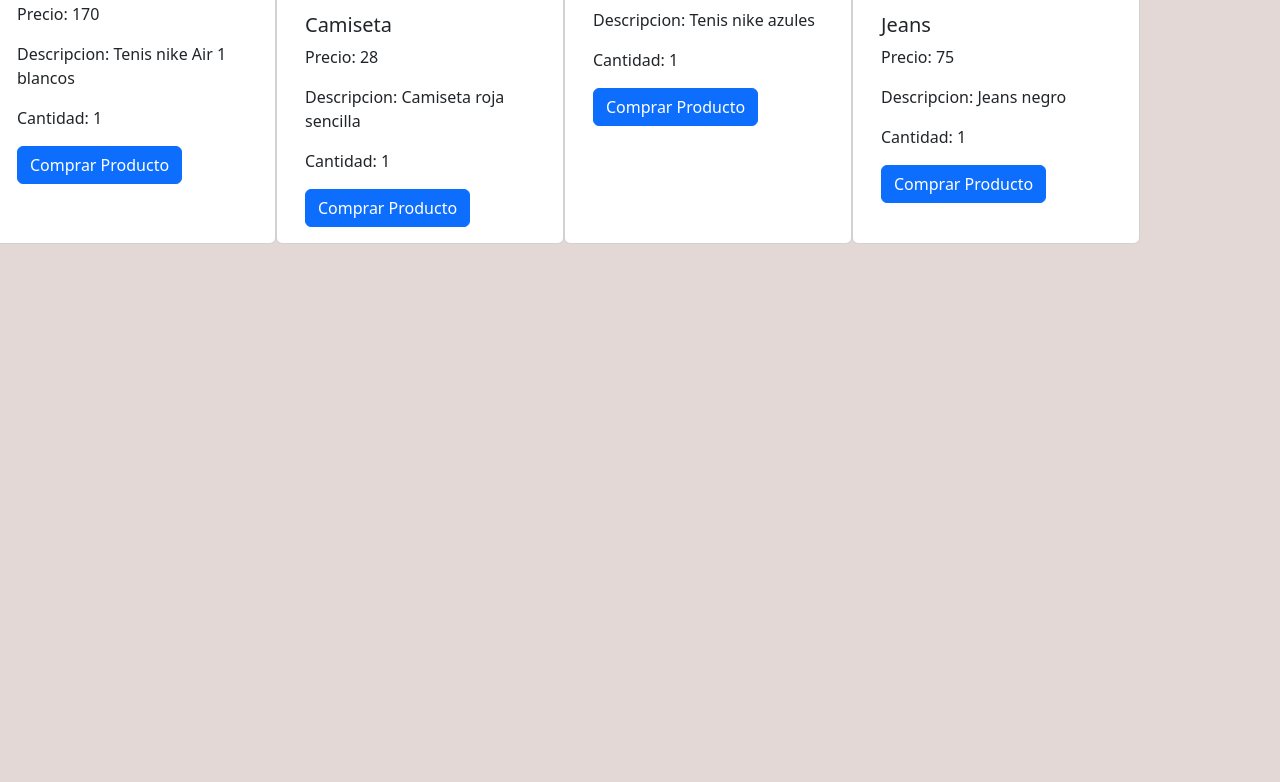
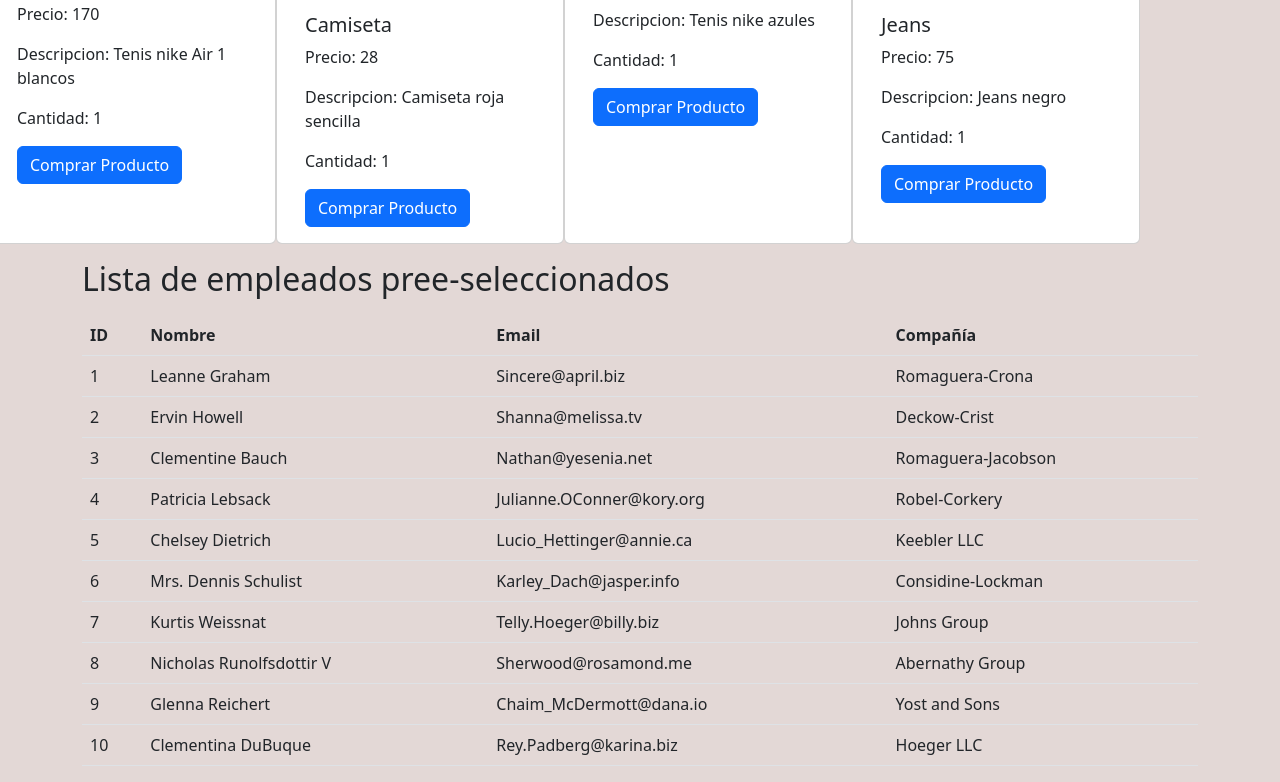
Before and after one commit to cudriz/proyecto-final, a website: page index.html in a window 1280 px wide. Shown: the part 563-1345 px from the top of the page. Before the commit the page ends 807 px from the top, so only its background shows below. Drawn offline with nearby package versions, Linux system fonts and the light colour scheme; some packages are replaced by stand-ins of ours; a script that the page names is missing.

Commit message:
cree archivo json y mostre informacion mediante fetch

```diff
--- /dev/null
+++ b/fetch.js
@@ -0,0 +1,22 @@
+const tabla = document.querySelector('#lista-usuarios tbody');
+
+function cargarUsuarios() {
+    fetch('usuarios.json')
+        .then(respuesta => respuesta.json())
+        .then(usuarios => {
+            usuarios.forEach(usuario => {
+                const row = document.createElement('tr');
+                row.innerHTML += `
+                    <td>${usuario.id}</td>
+                    <td>${usuario.name}</td>
+                    <td>${usuario.email}</td>
+                    <td>${usuario.company.name}</td>
+                `;
+                tabla.appendChild(row);
+
+            });
+        })
+        .catch(error => console.log('Hubo un error : ' + error.message))
+}
+
+cargarUsuarios();
--- a/index.html
+++ b/index.html
@@ -85,9 +85,40 @@
         </div>
       </div>
     </div>
+    <div class="container">
+      <div class="row mt-3">
+          <div class="col">
+              <h2>Lista de empleados pree-seleccionados</h2>
+              <div class="my-3">
+                  <table class="table" id="lista-usuarios">
+                      <thead>
+                          <tr>
+                              <th scope="col">ID</th>
+                              <th scope="col">Nombre</th>
+                              <th scope="col">Email</th>
+                              <th scope="col">Compañía</th>
+                          </tr>
+                      </thead>
+                      <tbody>
+                      </tbody>
+                  </table>
+              </div>
+          </div>
+      </div>
+  </div>
 
     <script src="app.js"></script>
     <script src="bootstrap.bundle.min.js"></script>
     <script src="//cdn.jsdelivr.net/npm/sweetalert2@11"></script>
+    <script src="https://code.jquery.com/jquery-3.3.1.slim.min.js"
+    integrity="sha384-q8i/X+965DzO0rT7abK41JStQIAqVgRVzpbzo5smXKp4YfRvH+8abtTE1Pi6jizo"
+    crossorigin="anonymous"></script>
+<script src="https://cdnjs.cloudflare.com/ajax/libs/popper.js/1.14.7/umd/popper.min.js"
+    integrity="sha384-UO2eT0CpHqdSJQ6hJty5KVphtPhzWj9WO1clHTMGa3JDZwrnQq4sF86dIHNDz0W1"
+    crossorigin="anonymous"></script>
+<script src="https://stackpath.bootstrapcdn.com/bootstrap/4.3.1/js/bootstrap.min.js"
+    integrity="sha384-JjSmVgyd0p3pXB1rRibZUAYoIIy6OrQ6VrjIEaFf/nJGzIxFDsf4x0xIM+B07jRM"
+    crossorigin="anonymous"></script>
+<script src="fetch.js"></script>
   </body>
 </html>
--- /dev/null
+++ b/usuarios.json
@@ -0,0 +1,231 @@
+[
+  {
+    "id": 1,
+    "name": "Leanne Graham",
+    "email": "Sincere@april.biz",
+    "address": {
+      "street": "Kulas Light",
+      "suite": "Apt. 556",
+      "city": "Gwenborough",
+      "zipcode": "92998-3874",
+      "geo": {
+        "lat": "-37.3159",
+        "lng": "81.1496"
+      }
+    },
+    "phone": "1-770-736-8031 x56442",
+    "website": "hildegard.org",
+    "company": {
+      "name": "Romaguera-Crona",
+      "catchPhrase": "Multi-layered client-server neural-net",
+      "bs": "harness real-time e-markets"
+    }
+  },
+  {
+    "id": 2,
+    "name": "Ervin Howell",
+    "username": "Antonette",
+    "email": "Shanna@melissa.tv",
+    "address": {
+      "street": "Victor Plains",
+      "suite": "Suite 879",
+      "city": "Wisokyburgh",
+      "zipcode": "90566-7771",
+      "geo": {
+        "lat": "-43.9509",
+        "lng": "-34.4618"
+      }
+    },
+    "phone": "010-692-6593 x09125",
+    "website": "anastasia.net",
+    "company": {
+      "name": "Deckow-Crist",
+      "catchPhrase": "Proactive didactic contingency",
+      "bs": "synergize scalable supply-chains"
+    }
+  },
+  {
+    "id": 3,
+    "name": "Clementine Bauch",
+    "username": "Samantha",
+    "email": "Nathan@yesenia.net",
+    "address": {
+      "street": "Douglas Extension",
+      "suite": "Suite 847",
+      "city": "McKenziehaven",
+      "zipcode": "59590-4157",
+      "geo": {
+        "lat": "-68.6102",
+        "lng": "-47.0653"
+      }
+    },
+    "phone": "1-463-123-4447",
+    "website": "ramiro.info",
+    "company": {
+      "name": "Romaguera-Jacobson",
+      "catchPhrase": "Face to face bifurcated interface",
+      "bs": "e-enable strategic applications"
+    }
+  },
+  {
+    "id": 4,
+    "name": "Patricia Lebsack",
+    "username": "Karianne",
+    "email": "Julianne.OConner@kory.org",
+    "address": {
+      "street": "Hoeger Mall",
+      "suite": "Apt. 692",
+      "city": "South Elvis",
+      "zipcode": "53919-4257",
+      "geo": {
+        "lat": "29.4572",
+        "lng": "-164.2990"
+      }
+    },
+    "phone": "493-170-9623 x156",
+    "website": "kale.biz",
+    "company": {
+      "name": "Robel-Corkery",
+      "catchPhrase": "Multi-tiered zero tolerance productivity",
+      "bs": "transition cutting-edge web services"
+    }
+  },
+  {
+    "id": 5,
+    "name": "Chelsey Dietrich",
+    "username": "Kamren",
+    "email": "Lucio_Hettinger@annie.ca",
+    "address": {
+      "street": "Skiles Walks",
+      "suite": "Suite 351",
+      "city": "Roscoeview",
+      "zipcode": "33263",
+      "geo": {
+        "lat": "-31.8129",
+        "lng": "62.5342"
+      }
+    },
+    "phone": "(254)954-1289",
+    "website": "demarco.info",
+    "company": {
+      "name": "Keebler LLC",
+      "catchPhrase": "User-centric fault-tolerant solution",
+      "bs": "revolutionize end-to-end systems"
+    }
+  },
+  {
+    "id": 6,
+    "name": "Mrs. Dennis Schulist",
+    "username": "Leopoldo_Corkery",
+    "email": "Karley_Dach@jasper.info",
+    "address": {
+      "street": "Norberto Crossing",
+      "suite": "Apt. 950",
+      "city": "South Christy",
+      "zipcode": "23505-1337",
+      "geo": {
+        "lat": "-71.4197",
+        "lng": "71.7478"
+      }
+    },
+    "phone": "1-477-935-8478 x6430",
+    "website": "ola.org",
+    "company": {
+      "name": "Considine-Lockman",
+      "catchPhrase": "Synchronised bottom-line interface",
+      "bs": "e-enable innovative applications"
+    }
+  },
+  {
+    "id": 7,
+    "name": "Kurtis Weissnat",
+    "username": "Elwyn.Skiles",
+    "email": "Telly.Hoeger@billy.biz",
+    "address": {
+      "street": "Rex Trail",
+      "suite": "Suite 280",
+      "city": "Howemouth",
+      "zipcode": "58804-1099",
+      "geo": {
+        "lat": "24.8918",
+        "lng": "21.8984"
+      }
+    },
+    "phone": "210.067.6132",
+    "website": "elvis.io",
+    "company": {
+      "name": "Johns Group",
+      "catchPhrase": "Configurable multimedia task-force",
+      "bs": "generate enterprise e-tailers"
+    }
+  },
+  {
+    "id": 8,
+    "name": "Nicholas Runolfsdottir V",
+    "username": "Maxime_Nienow",
+    "email": "Sherwood@rosamond.me",
+    "address": {
+      "street": "Ellsworth Summit",
+      "suite": "Suite 729",
+      "city": "Aliyaview",
+      "zipcode": "45169",
+      "geo": {
+        "lat": "-14.3990",
+        "lng": "-120.7677"
+      }
+    },
+    "phone": "586.493.6943 x140",
+    "website": "jacynthe.com",
+    "company": {
+      "name": "Abernathy Group",
+      "catchPhrase": "Implemented secondary concept",
+      "bs": "e-enable extensible e-tailers"
+    }
+  },
+  {
+    "id": 9,
+    "name": "Glenna Reichert",
+    "username": "Delphine",
+    "email": "Chaim_McDermott@dana.io",
+    "address": {
+      "street": "Dayna Park",
+      "suite": "Suite 449",
+      "city": "Bartholomebury",
+      "zipcode": "76495-3109",
+      "geo": {
+        "lat": "24.6463",
+        "lng": "-168.8889"
+      }
+    },
+    "phone": "(775)976-6794 x41206",
+    "website": "conrad.com",
+    "company": {
+      "name": "Yost and Sons",
+      "catchPhrase": "Switchable contextually-based project",
+      "bs": "aggregate real-time technologies"
+    }
+  },
+  {
+    "id": 10,
+    "name": "Clementina DuBuque",
+    "username": "Moriah.Stanton",
+    "email": "Rey.Padberg@karina.biz",
+    "address": {
+      "street": "Kattie Turnpike",
+      "suite": "Suite 198",
+      "city": "Lebsackbury",
+      "zipcode": "31428-2261",
+      "geo": {
+        "lat": "-38.2386",
+        "lng": "57.2232"
+      }
+    },
+    "phone": "024-648-3804",
+    "website": "ambrose.net",
+    "company": {
+      "name": "Hoeger LLC",
+      "catchPhrase": "Centralized empowering task-force",
+      "bs": "target end-to-end models"
+    }
+  }
+]
```
